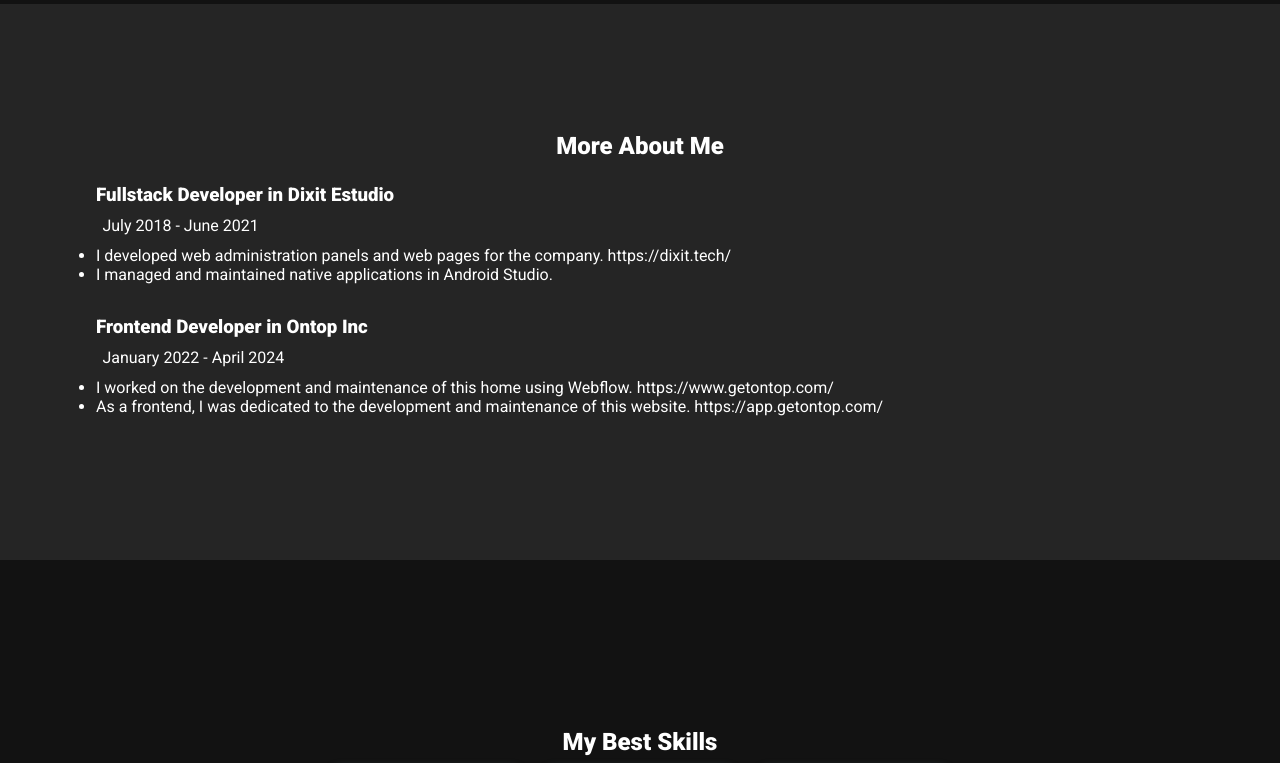
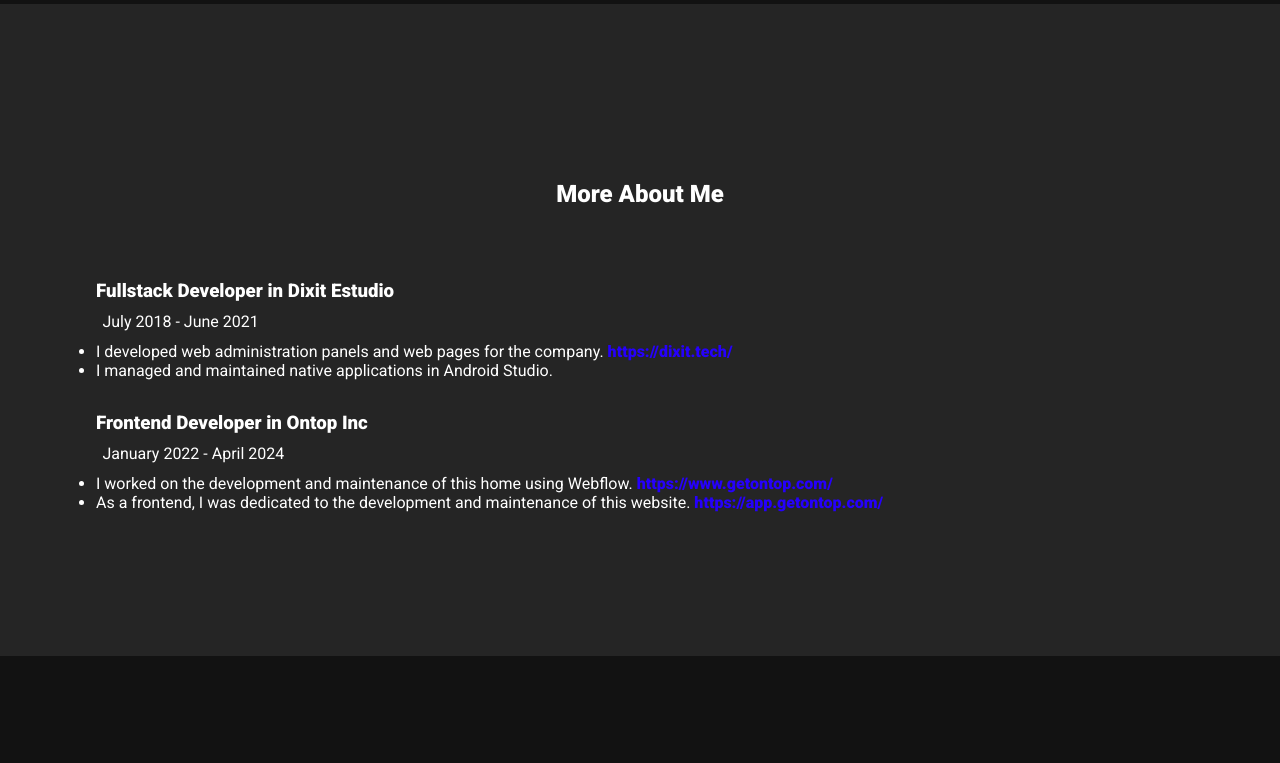
Before and after one commit to Facundo17/facundosaucedo.github.io, a plain HTML site: page index.html in a window 1280 px wide. Shown: the part 1060-1823 px from the top of the page. Drawn offline with nearby package versions, Linux system fonts and the light colour scheme.

Commit message:
Fix links

```diff
--- a/assets/css/layout.css
+++ b/assets/css/layout.css
@@ -224,6 +224,11 @@
   list-style-type: disc !important;
 }
 
+.more-about .link-work {
+  color: var(--primary-color-link);
+  font-weight: 600;
+}
+
 /* seccion skils */
 .skils {
   color: var(--primary-color);
--- a/assets/css/styles.css
+++ b/assets/css/styles.css
@@ -80,6 +80,10 @@
   font-weight: var(--bold-font);
 }
 
+.page-container section h2:not(.bio-title) {
+  padding: 2em 2em;
+}
+
 .burger-menu {
   z-index: 2;
   color: var(--primary-color);
--- a/assets/css/variables.css
+++ b/assets/css/variables.css
@@ -13,6 +13,7 @@
     --panel-dark: #252525;
     --sub-panel-dark: #444444;
     --primary-color: #2979ff;
+    --primary-color-link: #2600fc;
     --btn-color: #2979ff;
     --primary-color-dark: #fff;
     --secondary-color: #7bacff;
--- a/assets/js/app.js
+++ b/assets/js/app.js
@@ -145,4 +145,6 @@
   clickFromLoad = true;
   darkModeToggle.click();
   showOrHideLoad();
+} else {
+  showOrHideLoad();
 }
--- a/index.html
+++ b/index.html
@@ -92,7 +92,7 @@
           <ul>
             <li>
               <span id="dx-list1"></span>
-              <a href="https://dixit.tech/" target="_blank"
+              <a class="link-work" href="https://dixit.tech/" target="_blank"
                 >https://dixit.tech/</a
               >
             </li>
@@ -106,13 +106,13 @@
           <ul>
             <li>
               <span id="ontop-list1"></span>
-              <a href="https://www.getontop.com/" target="_blank"
+              <a class="link-work" href="https://www.getontop.com/" target="_blank"
                 >https://www.getontop.com/</a
               >
             </li>
             <li>
               <span id="ontop-list2"></span>
-              <a href="https://app.getontop.com/" target="_blank"
+              <a class="link-work" href="https://app.getontop.com/" target="_blank"
                 >https://app.getontop.com/</a
               >
             </li>
```
